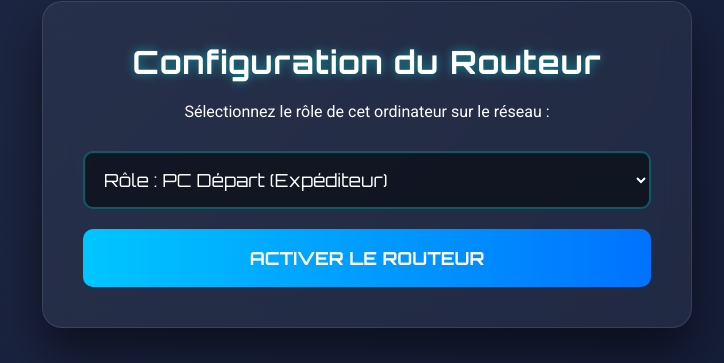
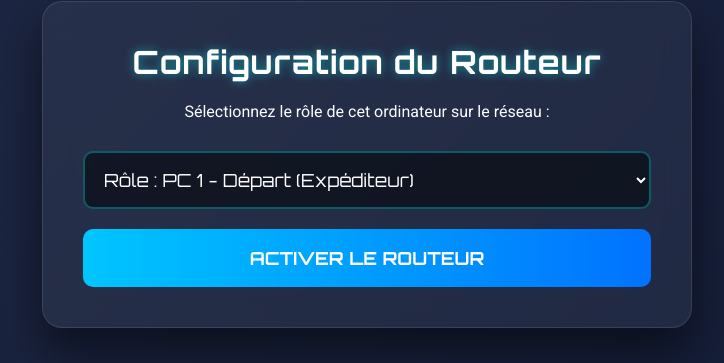
Before and after one commit to belgoursoulef/fetedelascinece, a Flask app: page / in a window 1280 px wide. Shown: the part 236-599 px from the top of the page, without its empty margins (273-997 px from the left). Run offline with Flask 3, Linux system fonts and the light colour scheme.

Commit message:
Update routing logic to prioritize PC 1 as Départ and PC 15 as Arrivée

```diff
--- a/app.py
+++ b/app.py
@@ -52,51 +52,50 @@ def scan():
 
     current_step = packet_states[packet_id]
 
-    # Scenario 1: Départ
-    if pc_id == "Départ":
+    # Scenario 1: Départ (Initial Scan)
+    if pc_id == "Départ" and current_step == -1:
         packet_states[packet_id] = 0 # Now waiting for first node in path
+        next_hop = path[0]
+        hop_str = "1 (Départ)" if next_hop == 1 else "15 (Arrivée)" if next_hop == 15 else str(next_hop)
         return jsonify({
             "status": "success",
-            "message": f"Paquet envoyé ! Votre premier saut est le PC numéro : {path[0]}",
+            "message": f"Paquet envoyé ! Votre premier saut est le PC : {hop_str}",
             "packet_name": packet_info["name"]
         })
 
-    # Scenario 2: Arrivée
-    if pc_id == "Arrivée":
-        if current_step == len(path):
-            packet_states[packet_id] = len(path) + 1 # Arrived !
-            return jsonify({
-                "status": "success",
-                "message": f"Félicitations ! Le paquet est arrivé à destination.",
-                "packet_name": packet_info["name"],
-                "arrived": True
-            })
-        else:
-            expected_pc = path[current_step] if 0 <= current_step < len(path) else "Départ"
-            return jsonify({
-                "status": "error",
-                "message": "Erreur : Le paquet a sauté une étape !",
-                "details": f"Veuillez vous rendre au prochain saut attendu : PC {expected_pc}."
-            })
+    # Scenario 2: Arrivée (Final Delivery)
+    if pc_id == "Arrivée" and current_step == len(path):
+        packet_states[packet_id] = len(path) + 1 # Arrived !
+        return jsonify({
+            "status": "success",
+            "message": f"Félicitations ! Le paquet est arrivé à destination.",
+            "packet_name": packet_info["name"],
+            "arrived": True
+        })
 
-    # Scenario 3: Router PC (1 to 19)
-    try:
-        pc_id_int = int(pc_id)
-    except ValueError:
-        return jsonify({"status": "error", "message": "Identifiant PC invalide."})
+    # Scenario 3: Router PC (or Départ/Arrivée acting as routers)
+    if pc_id == "Départ":
+        pc_id_int = 1
+    elif pc_id == "Arrivée":
+        pc_id_int = 15
+    else:
+        try:
+            pc_id_int = int(pc_id)
+        except ValueError:
+            return jsonify({"status": "error", "message": "Identifiant PC invalide."})
 
     if current_step < 0:
         return jsonify({
             "status": "error",
             "message": "Erreur de routage : Ce paquet n'a pas encore quitté le poste Départ.",
-            "details": "Veuillez vous rendre d'abord au poste 'Départ'."
+            "details": "Veuillez vous rendre d'abord au PC 1 (Départ) pour commencer."
         })
 
     if current_step >= len(path):
         return jsonify({
             "status": "error",
             "message": "Le paquet a déjà fini son trajet dans le réseau.",
-            "details": "Rendez-vous à l'Arrivée pour le livrer."
+            "details": "Rendez-vous au PC 15 (Arrivée) pour le livrer."
         })
 
     # Check if the scanned PC is the EXPECTED next hop
@@ -110,24 +109,26 @@ def scan():
         # What is the next hop?
         if current_step < len(path):
             next_hop = path[current_step]
+            hop_str = "1 (Départ)" if next_hop == 1 else "15 (Arrivée)" if next_hop == 15 else str(next_hop)
             return jsonify({
                 "status": "success",
-                "message": f"Bravo ! Votre prochain saut est : PC {next_hop}",
+                "message": f"Bravo ! Votre prochain saut est : PC {hop_str}",
                 "packet_name": packet_info["name"]
             })
         else:
             return jsonify({
                 "status": "success",
                 "message": "Dernier saut validé !",
-                "details": "Allez livrer le paquet au poste 'Arrivée'.",
+                "details": "Allez livrer le paquet au PC 15 (Arrivée).",
                 "packet_name": packet_info["name"]
             })
     else:
         # Error: wrong path
+        exp_str = "1 (Départ)" if expected_pc == 1 else "15 (Arrivée)" if expected_pc == 15 else str(expected_pc)
         return jsonify({
             "status": "error",
-            "message": f"Erreur de Routage ! Vous deviez aller au PC {expected_pc}.",
-            "details": f"Paquet mal aiguillé. Retournez au PC {expected_pc}."
+            "message": f"Erreur de Routage ! Vous deviez aller au PC {exp_str}.",
+            "details": f"Paquet mal aiguillé. Retournez au PC {exp_str}."
         })
 
 if __name__ == "__main__":
--- a/templates/index.html
+++ b/templates/index.html
@@ -16,13 +16,13 @@
         <h1>Configuration du Routeur</h1>
         <p>Sélectionnez le rôle de cet ordinateur sur le réseau :</p>
         <select id="pc-role">
-            <option value="Départ">Rôle : PC Départ (Expéditeur)</option>
+            <option value="Départ">Rôle : PC 1 - Départ (Expéditeur)</option>
             <script>
-                for (let i = 1; i <= 15; i++) {
+                for (let i = 2; i <= 14; i++) {
                     document.write(`<option value="${i}">Rôle : PC Routeur N°${i}</option>`);
                 }
             </script>
-            <option value="Arrivée">Rôle : PC Arrivée (Destinataire)</option>
+            <option value="Arrivée">Rôle : PC 15 - Arrivée (Destinataire)</option>
         </select>
         <button id="start-btn">Activer le Routeur</button>
     </div>
@@ -61,9 +61,9 @@
             scannerScreen.classList.remove('hidden');
 
             if (currentRole === "Départ") {
-                currentRoleDisplay.textContent = "💻 Poste de Départ";
+                currentRoleDisplay.textContent = "💻 PC 1 - Poste de Départ";
             } else if (currentRole === "Arrivée") {
-                currentRoleDisplay.textContent = "🏁 Poste d'Arrivée";
+                currentRoleDisplay.textContent = "🏁 PC 15 - Poste d'Arrivée";
             } else {
                 currentRoleDisplay.textContent = "🔄 PC Routeur N°" + currentRole;
             }
```
